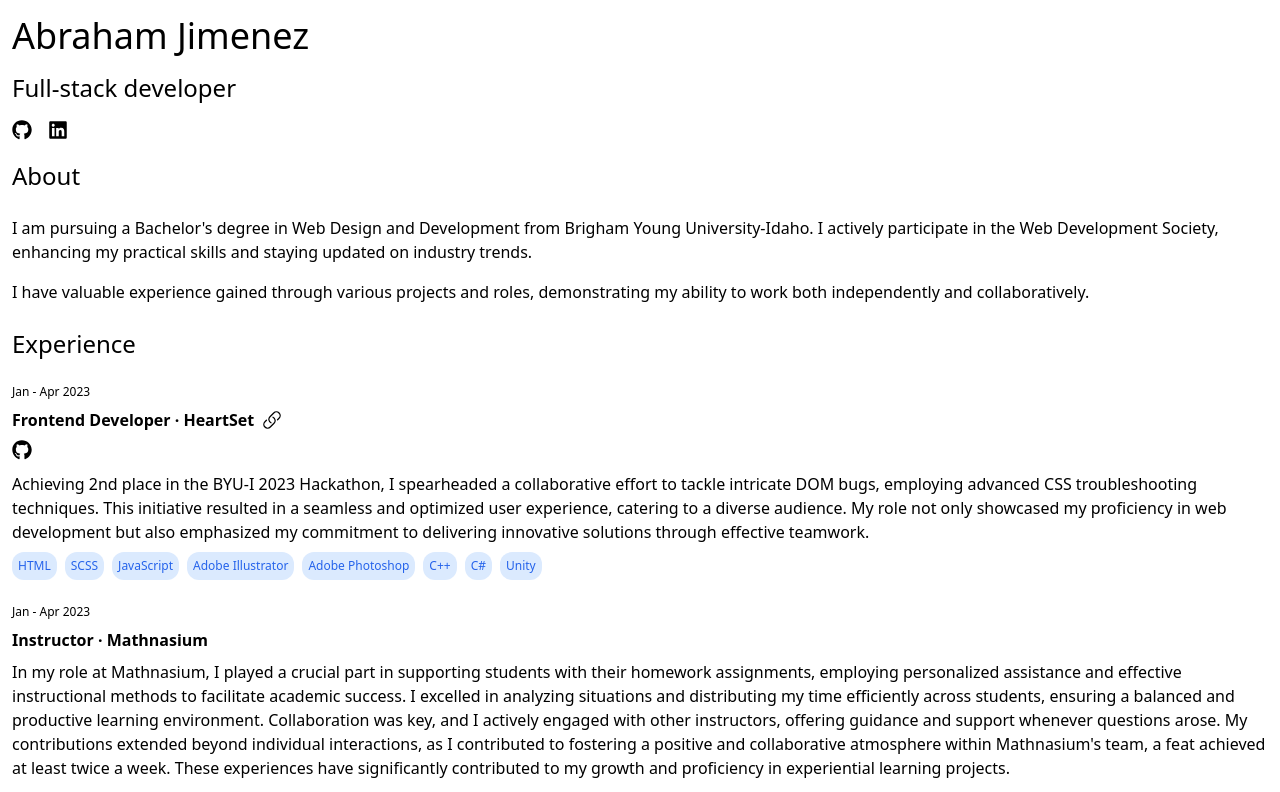
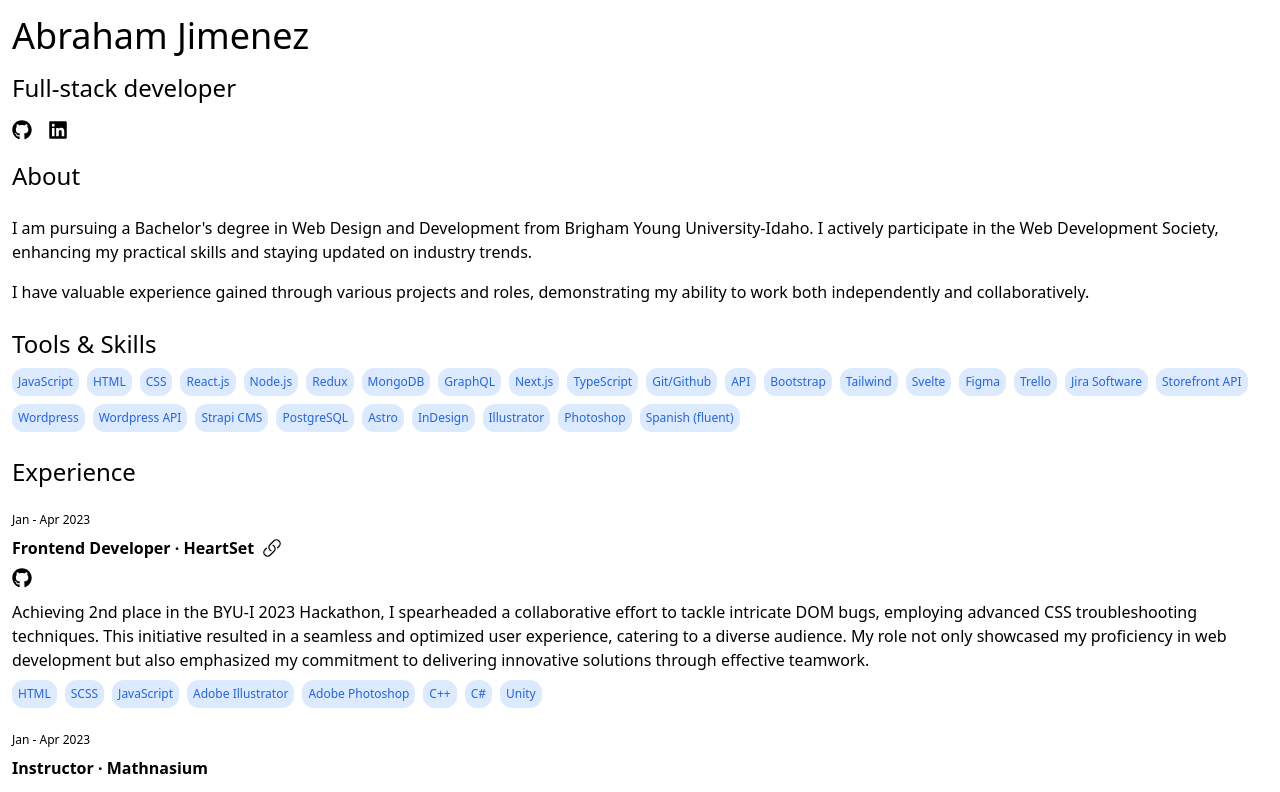
Before and after one commit to abrahamjimenez/abrahamjimenezportfolio, a Next.js app: page / in a window 1280 px wide. Shown: the top 792 px of the page. Built offline with nearby package versions, Linux system fonts and the light colour scheme.

Commit message:
Add Tools.tsx component

```diff
--- a/app/page.tsx
+++ b/app/page.tsx
@@ -1,11 +1,13 @@
 import About from "@/components/About";
 import Experiences from "@/components/Experiences";
 import Projects from "@/components/Projects";
+import Tools from "@/components/Tools";
 
 export default function HomePage() {
   return (
     <div className="flex flex-col gap-6">
       <About />
+      <Tools />
       <Experiences />
       <Projects />
     </div>
--- /dev/null
+++ b/components/Tools.tsx
@@ -0,0 +1,48 @@
+export default function Tools() {
+  const tools: string[] = [
+    "JavaScript",
+    "HTML",
+    "CSS",
+    "React.js",
+    "Node.js",
+    "Redux",
+    "MongoDB",
+    "GraphQL",
+    "Next.js",
+    "TypeScript",
+    "Git/Github",
+    "API",
+    "Bootstrap",
+    "Tailwind",
+    "Svelte",
+    "Figma",
+    "Trello",
+    "Jira Software",
+    "Storefront API",
+    "Wordpress",
+    "Wordpress API",
+    "Strapi CMS",
+    "PostgreSQL",
+    "Astro",
+    "InDesign",
+    "Illustrator",
+    "Photoshop",
+    "Spanish (fluent)",
+  ];
+
+  return (
+    <div className="flex flex-col gap-2">
+      <h2 className="text-2xl">Tools & Skills</h2>
+      <div className="flex flex-wrap gap-2">
+        {tools.map((tool) => (
+          <p
+            key={tool}
+            className="border-blue-100 rounded-xl p-1.5 text-blue-600 bg-blue-100 text-xs"
+          >
+            {tool}
+          </p>
+        ))}
+      </div>
+    </div>
+  );
+}
```
